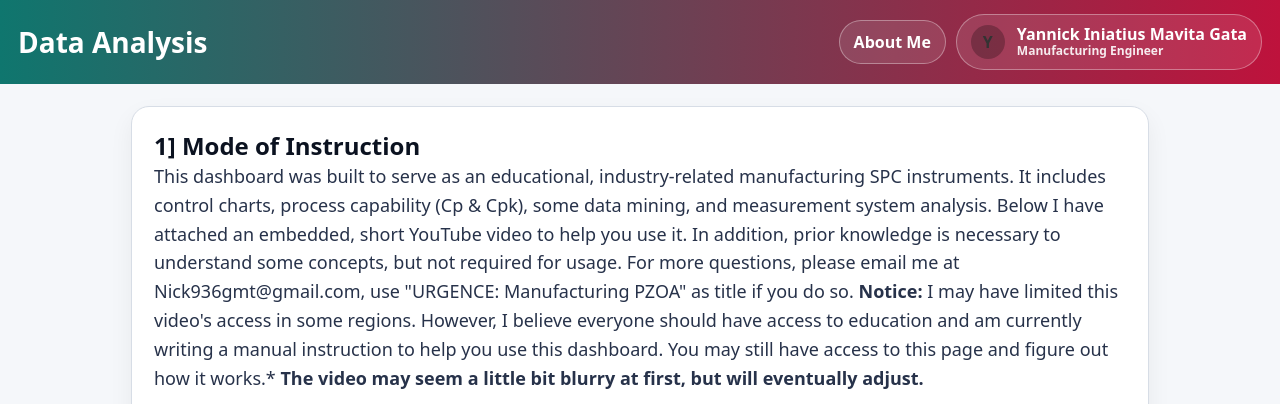
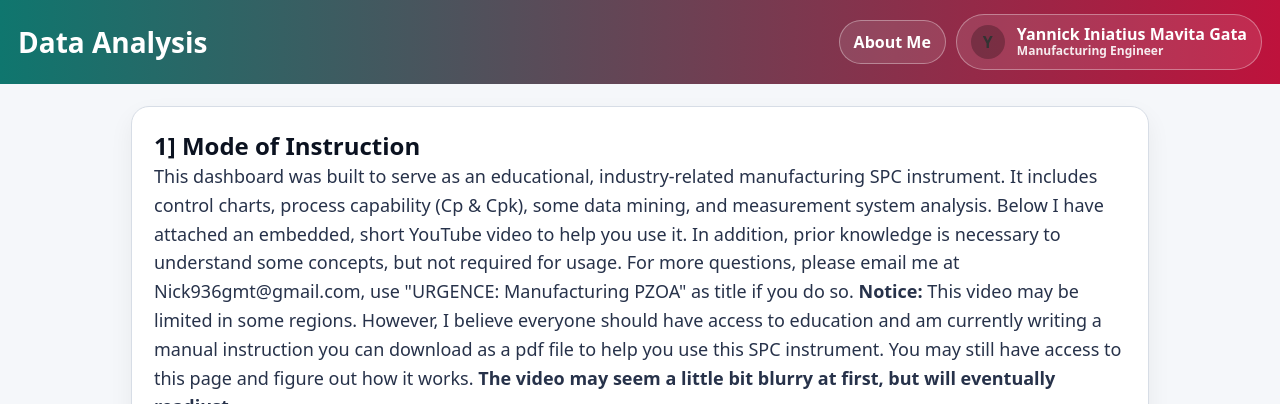
Before and after one commit to yannickode/Manufacturing, a Flask app: page / in a window 1280 px wide. Shown: the top 404 px of the page. Run offline with Flask 3, Linux system fonts and the light colour scheme; some libraries are stand-ins or nearby versions.

Commit message:
Update feature / fix

```diff
--- a/templates/index.html
+++ b/templates/index.html
@@ -41,15 +41,16 @@
     <section class="card">
       <h2> 1] Mode of Instruction</h2>
       <p class="lead">
-        This dashboard was built to serve as an educational, industry-related manufacturing SPC instruments.
+        This dashboard was built to serve as an educational, industry-related manufacturing SPC instrument.
         It includes control charts, process capability (Cp &amp; Cpk), some data mining, and measurement system analysis.
         Below I have attached an embedded, short YouTube video to help you use it. In addition, prior knowledge is necessary to understand some concepts,
         but not required for usage.
         For more questions, please email me at Nick936gmt@gmail.com, use "URGENCE: Manufacturing PZOA" as title if you do so.
-        <strong>Notice:</strong> I may have limited this video's access in some regions.
-        However, I believe everyone should have access to education and am currently writing a manual instruction to help you use this dashboard.
-        You may still have access to this page and figure out how it works.*
-        <strong>The video may seem a little bit blurry at first, but will eventually adjust.</strong>
+        <strong>Notice:</strong> This video may be limited in some regions.
+        However, I believe everyone should have access to education and am currently writing a manual instruction you can download as a pdf file
+        to help you use this SPC instrument.
+        You may still have access to this page and figure out how it works.
+        <strong>The video may seem a little bit blurry at first, but will eventually readjust.</strong>
       </p>
 
       <div class="video-wrap">
```
